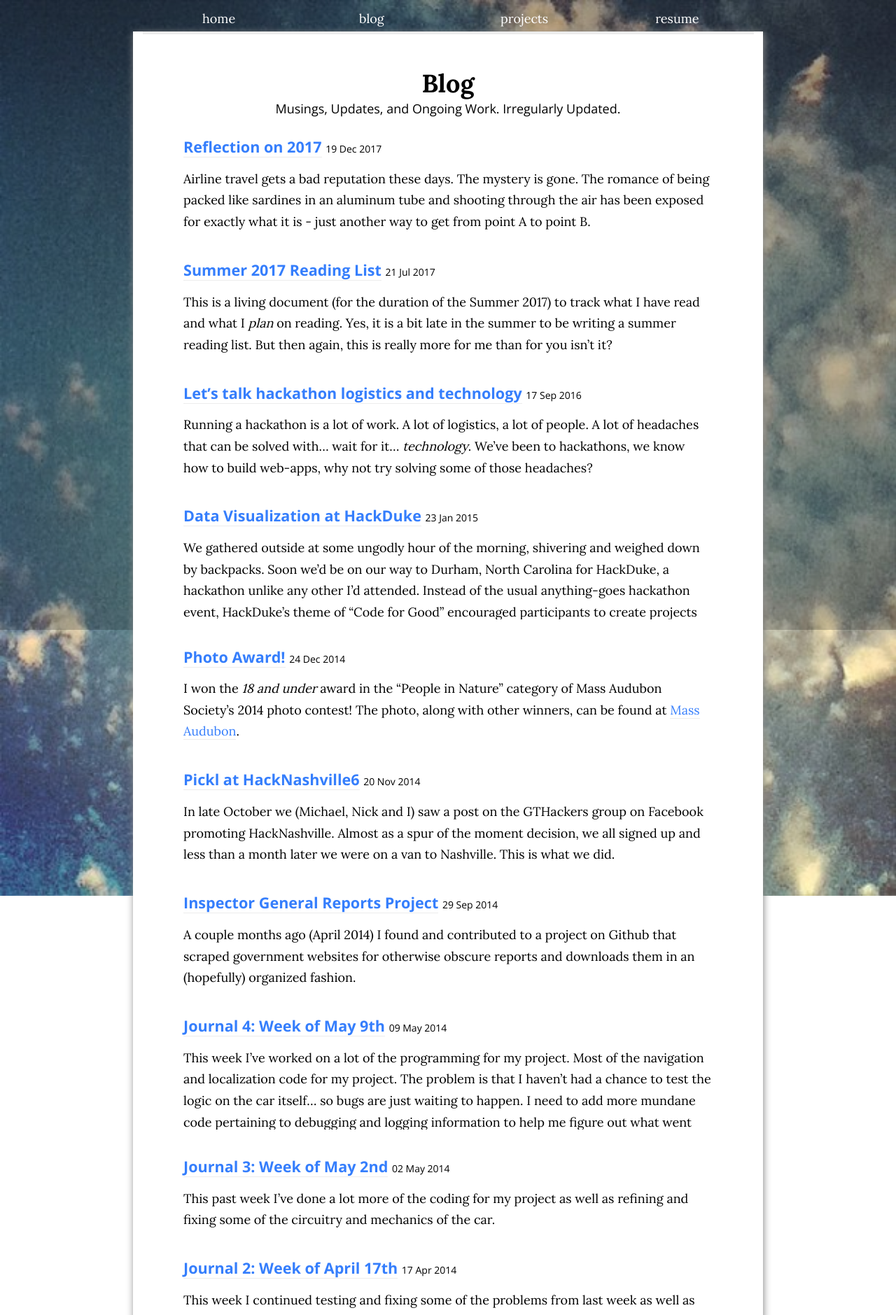
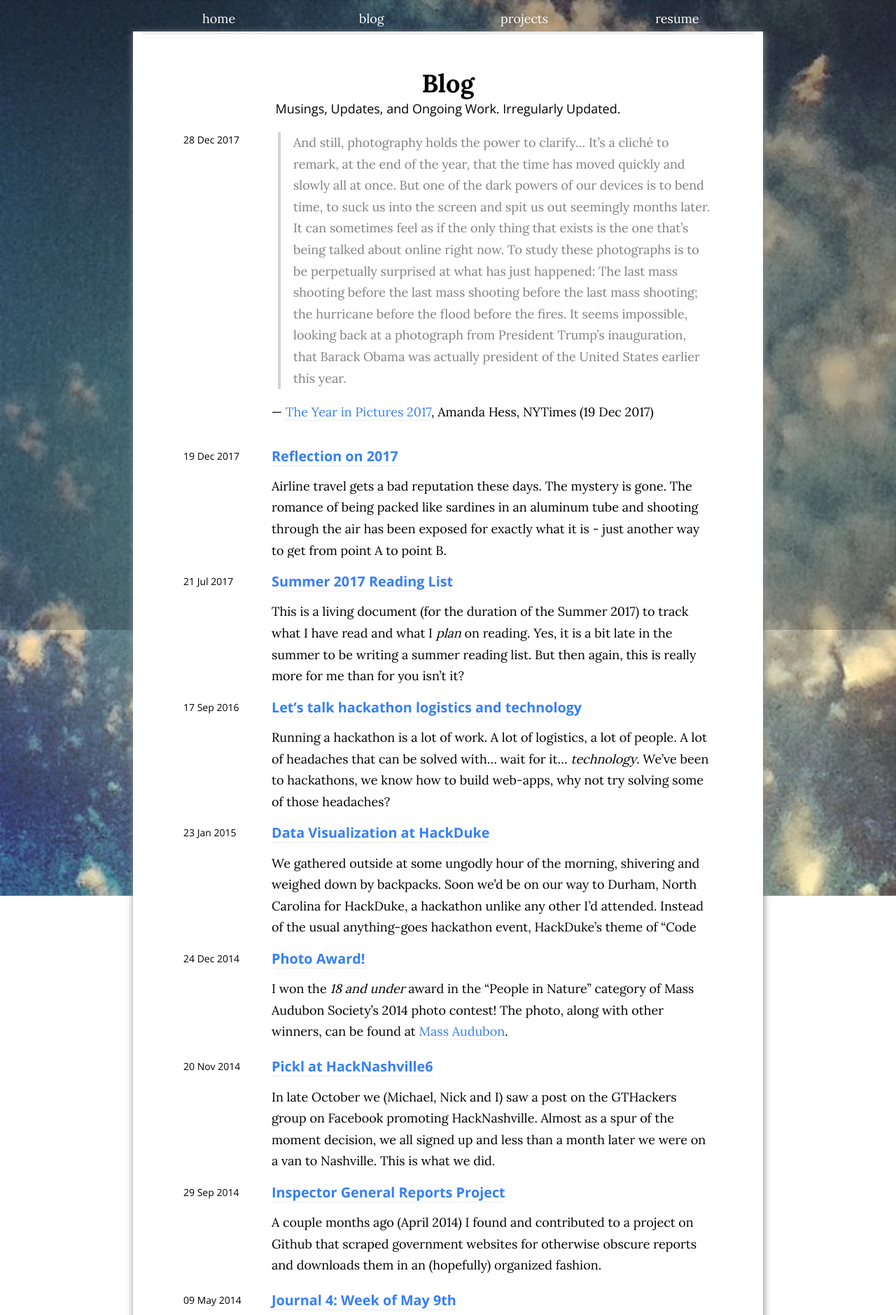
Before and after one commit to bunsenmcdubbs/bunsenmcdubbs.github.io, a Jekyll site: the page built from blog/index.html, in a window 1280 px wide. Shown: the top 1879 px of the page at 70% size. Built offline with Jekyll 4.4.1, drawn with Linux system fonts in a browser that asks for light colours; nearby versions of some CDN libraries; the list of posts is cut into pages by our own code; some of the changed text lies outside the part shown.

Commit message:
add quote post type

```diff
--- /dev/null
+++ b/_includes/citation.html
@@ -0,0 +1,10 @@
+&mdash;
+{% if include.citation.source %}
+<a href="{{ include.citation.source }}">{{ include.citation.title }}</a>,
+{% else %}
+{{ include.citation.title }},
+{% endif %}
+{{ include.citation.author }}
+{% if include.citation.published_date %}
+({{ include.citation.published_date | date_to_string }})
+{% endif %}
--- a/_layouts/base.html
+++ b/_layouts/base.html
@@ -45,8 +45,8 @@
 <div id="bgimage">
   <img src="/images/clouds.jpg" alt="">
 </div>
-
 <div class="container content">
+  {% if layout.hide_title != true %}
     <div id="main-title">
       {% if page.custom_title %}
         <h1>{{ page.custom_title }}</h1>
@@ -55,6 +55,7 @@
       {% endif %}
       {% if page.subtitle %}<p class="subtitle">{{ page.subtitle }}</p>{% endif %}
     </div>
+  {% endif %}
   {{ content }}
 </div>
 
@@ -79,14 +80,6 @@
       <a href="/blog" class="no-line">
         <i class="fa fa-pencil-square fa-2x fa-fw" id="blog"></i></a>
 
-      <!-- <a href="https://github.com/bunsenmcdubbs" class="no-style">
-        <i class="fa fa-github fa-2x fa-fw" id="github"></i></a>
-      <a href="https://linkedin.com/in/daiandrew" class="no-style">
-        <i class="fa fa-linkedin-square fa-2x fa-fw" id="linkedin"></i></a>
-      <a href="https://instagram.com/bunsenmcdubbs/" class="no-style">
-        <i class="fa fa-instagram fa-2x fa-fw" id="instagram"></i></a>
-      <a href="/blog" class="no-style">
-        <i class="fa fa-pencil-square fa-2x fa-fw" id="blog"></i></a> -->
     </div>
     <div class="pure-u-1">
       <p>Also known as BunsenMcDubbs. 2017.</p>
--- /dev/null
+++ b/_posts/2017-12-28-nytimes-year-in-pictures.md
@@ -0,0 +1,11 @@
+---
+layout: quote
+category: quote
+tags: [2017, reflection, photography, nytimes]
+date: 2017-12-28
+title: The Year in Pictures 2017
+author: Amanda Hess, NYTimes
+source: "https://www.nytimes.com/interactive/2017/12/19/sunday-review/2017-year-in-pictures.html"
+published_date: 2017-12-19
+quote: "And still, photography holds the power to clarify&hellip; It’s a cliché to remark, at the end of the year, that the time has moved quickly and slowly all at once. But one of the dark powers of our devices is to bend time, to suck us into the screen and spit us out seemingly months later. It can sometimes feel as if the only thing that exists is the one that’s being talked about online right now. To study these photographs is to be perpetually surprised at what has just happened: The last mass shooting before the last mass shooting before the last mass shooting; the hurricane before the flood before the fires. It seems impossible, looking back at a photograph from President Trump’s inauguration, that Barack Obama was actually president of the United States earlier this year."
+---
--- a/blog/index.html
+++ b/blog/index.html
@@ -5,22 +5,25 @@ subtitle: Musings, Updates, and Ongoing Work. Irregularly Updated.
 custom_css: "/blog/style.css"
 ---
 
-<div class="posts posts-{{ paginator.page }} pure-g">
-  <!-- {% if paginator.page == 1 %}
-  <div class="jumbotron pure-u-lg-1-2 pure-u-1">
-    <span class="big">Blog</span>
-  </div>
-  {% endif %} -->
-
+<div class="posts posts-{{ paginator.page }}">
   {% for post in paginator.posts %}
-  <div class="pure-u-1 posts-entry">
-    <div>
-      <h2 class="listing">
-        <a href="{{ post.url }}">{{ post.title }}</a>
-        <span class="meta">{{ post.date | date_to_string }}</span>
-      </h2>
+  <div class="entry pure-g">
+    <div class="pure-u-1-6">
+      <span class="meta">{{ post.date | date_to_string }}</span>
+    </div>
+    {% if post.categories contains 'quote' %}
+    <div class="pure-u-5-6 quote-entry">
+      <div class="quote">
+        <a href="{{ post.url }}"><blockquote><p>{{ post.quote }}</p></blockquote></a>
+        <p>{% include citation.html citation=post %}</p>
+      </div>
+    </div>
+    {% else %}
+    <div class="pure-u-5-6 posts-entry">
+      <h2 class="listing"><a href="{{ post.url }}">{{ post.title }}</a></h2>
       <div class="excerpt">{{ post.excerpt }}</div>
     </div>
+    {% endif %}
   </div>
   {% endfor %}
 </div>
--- a/blog/style.css
+++ b/blog/style.css
@@ -5,13 +5,22 @@
   margin-bottom: .4em;
 }*/
 
-.posts-entry {
+.entry {
+  margin-top: 1em;
   box-sizing: border-box;
-  padding: .5em 0;
+}
+
+.quote blockquote:hover {
+  border-left-color: #357efc;
+}
+
+.quote blockquote p {
+  margin-top: 0;
 }
 
 .listing {
-  font-size: 1.2em;
+  margin-top: 0;
+  font-size: 1.1em;
 }
 
 .excerpt {
```
Also changed, not shown: _layouts/quote.html (added, +25 -0 lines), css/quote.css (added, +8 -0 lines). Lines whose indentation alone changed are shown as unchanged.
